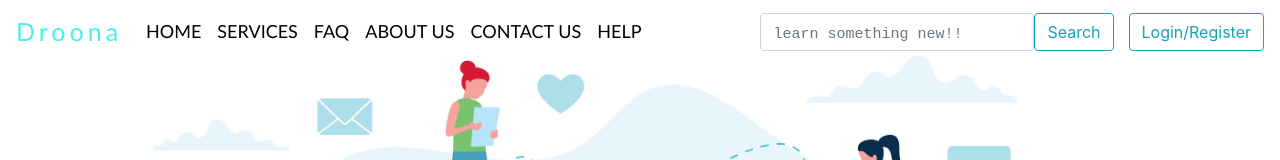
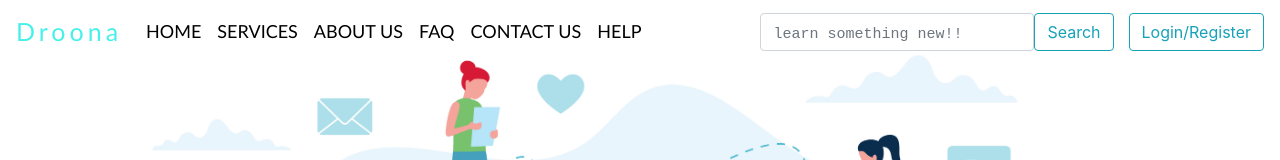
Before and after one commit to HarikaReddySarikonda/carousel, an Angular app in the folder tuitionbell/: page / in a window 1280 px wide. Shown: the top 160 px of the page. Built offline with nearby package versions, Linux system fonts and the light colour scheme.

Commit message:
akanksha - home page changes

```diff
--- a/tuitionbell/src/app/header/header.component.html
+++ b/tuitionbell/src/app/header/header.component.html
@@ -14,11 +14,11 @@
               <li class="nav-item" (click)="toServices()">
                 <a class="nav-link">Services</a>
               </li>
+              <li class="nav-item" (click)="toAboutus()">
+                <a class="nav-link" >About Us</a>
+              </li>
               <li class="nav-item" (click)="toFaq()">
                 <a class="nav-link" >FAQ</a>
-              </li>
-              <li class="nav-item" (click)="toAboutus()">
-                <a class="nav-link" >About Us</a>
               </li>
               <li class="nav-item" (click)="toContactUs()">
                 <a class="nav-link" >Contact Us</a>
```
